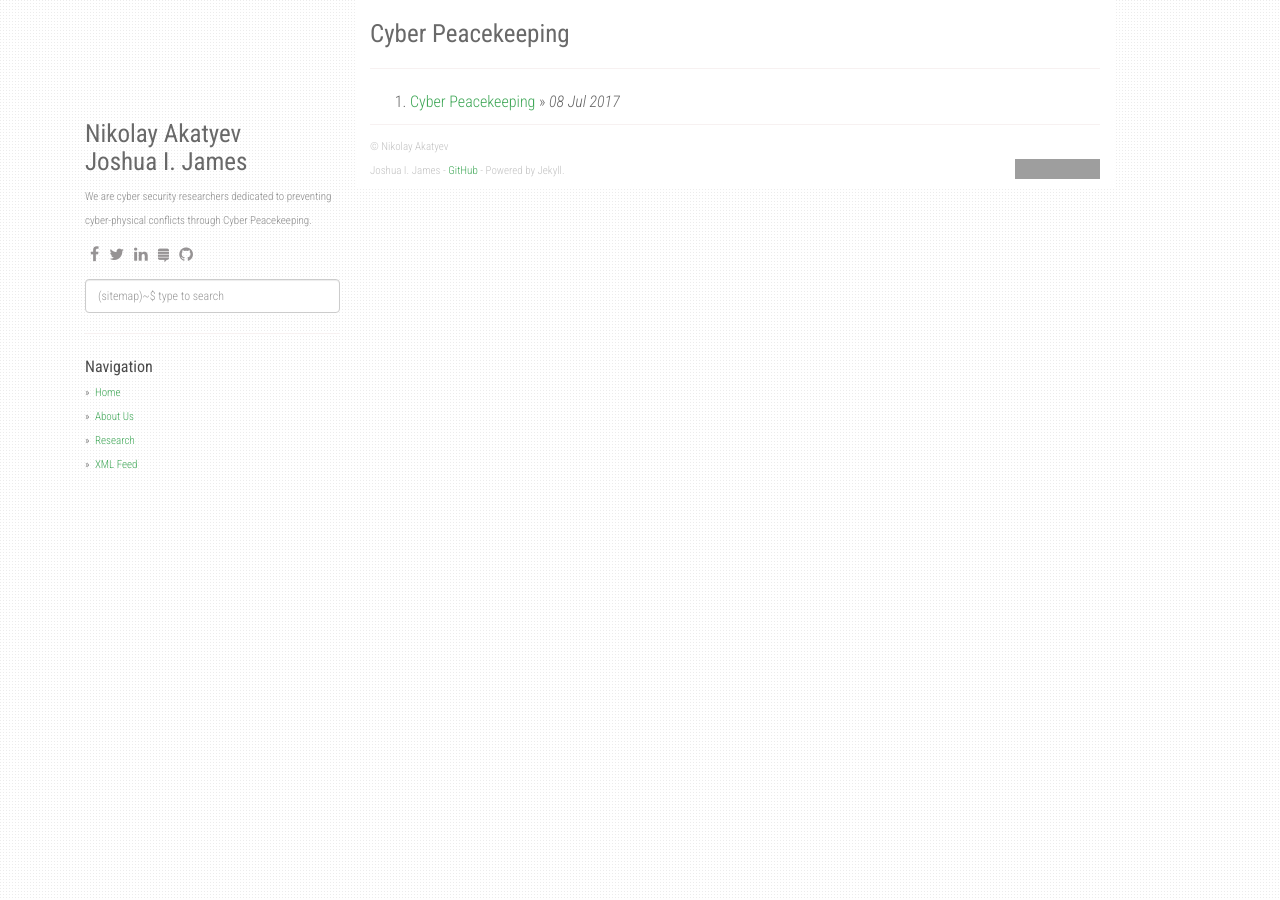
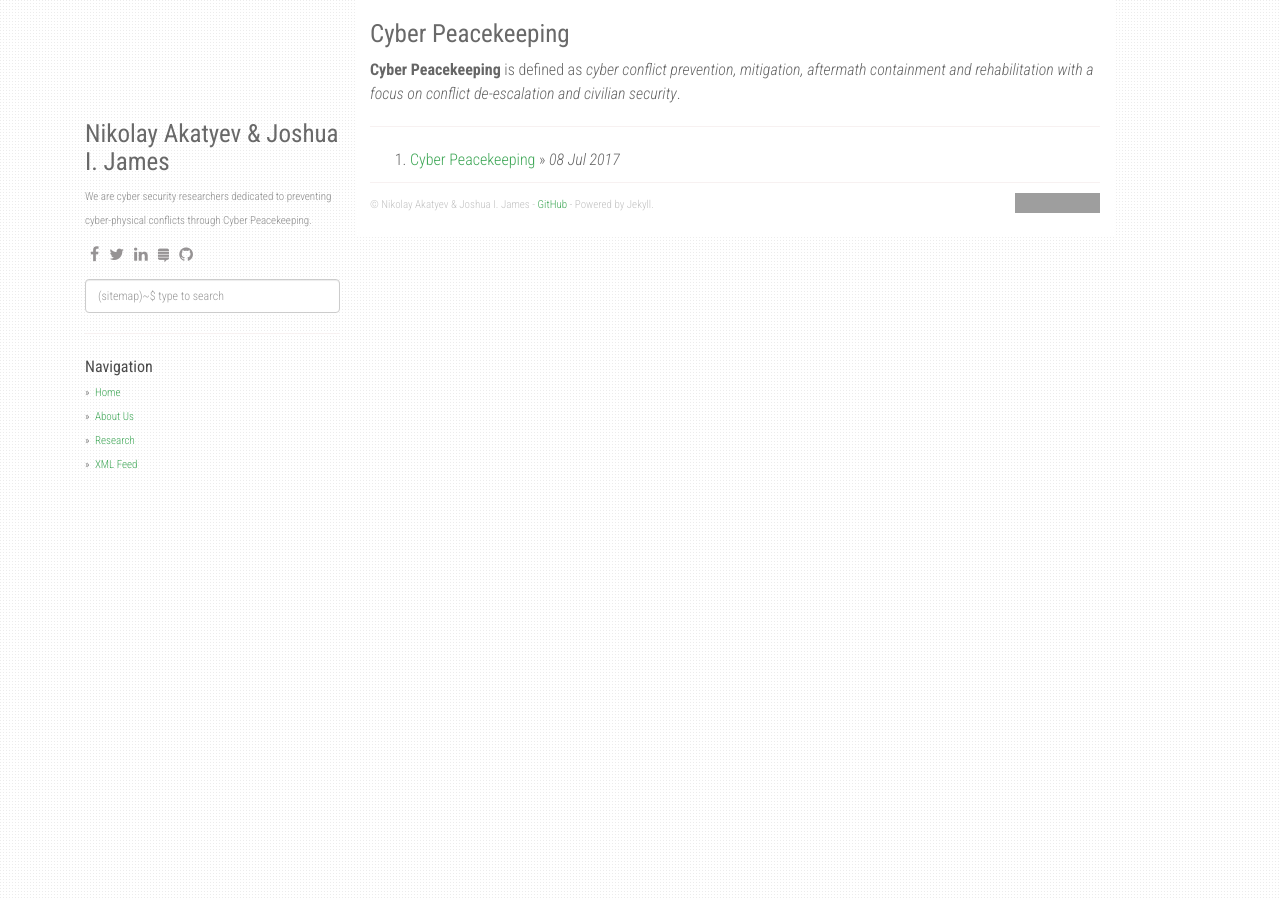
Before and after one commit to jijames/cyberpeacekeeping, a Jekyll site: the page built from index.html, in a window 1280 px wide. Built offline with Jekyll 4.4.1, drawn with Linux system fonts in a browser that asks for light colours; nearby versions of some CDN libraries; the list of posts is cut into pages by our own code; grey boxes are pictures that could not be loaded.

Commit message:
added CPK def

```diff
--- a/_config.yml
+++ b/_config.yml
@@ -1,6 +1,6 @@
 title: Cyber Peacekeeping
 description: Research and resources to promote Cyber Peacekeeping collaboration
-author: Nikolay Akatyev<br />Joshua I. James
+author: Nikolay Akatyev & Joshua I. James
 github: https://github.com/jijames/cyberpeacekeeping
 about: We are cyber security researchers dedicated to preventing cyber-physical conflicts through Cyber Peacekeeping.
 disqus_shortname: cybercrimetech
--- a/_layouts/page.html
+++ b/_layouts/page.html
@@ -5,9 +5,6 @@ layout: default
   <header class="post-header">
     <h1 class="post-title">{{ page.title }}</h1>
     <hr />
-    Cyber Peacekeeping is defined as <i>cyber conflict prevention, mitigation, aftermath
-containment and rehabilitation with a focus on conflict de-escalation and civilian
-security</i>.
   </header>
   <div class="post-content">
     {{ content }}
--- a/index.html
+++ b/index.html
@@ -4,8 +4,10 @@ layout: default
 
 <div id="home">
   <h1>{{ site.title }}</h1>
+  <strong>Cyber Peacekeeping</strong> is defined as <i>cyber conflict prevention, mitigation, aftermath
+  containment and rehabilitation with a focus on conflict de-escalation and civilian
+  security</i>.
   <hr />
-
   <ol class="posts">
     {% for post in paginator.posts %}
       <li><a href="{{ post.url }}">{{ post.title }}</a> &raquo; <i><span>{{ post.date | date_to_string }}</span></i></li>
```
Also changed, not shown: about.md (+3 -0 lines).
